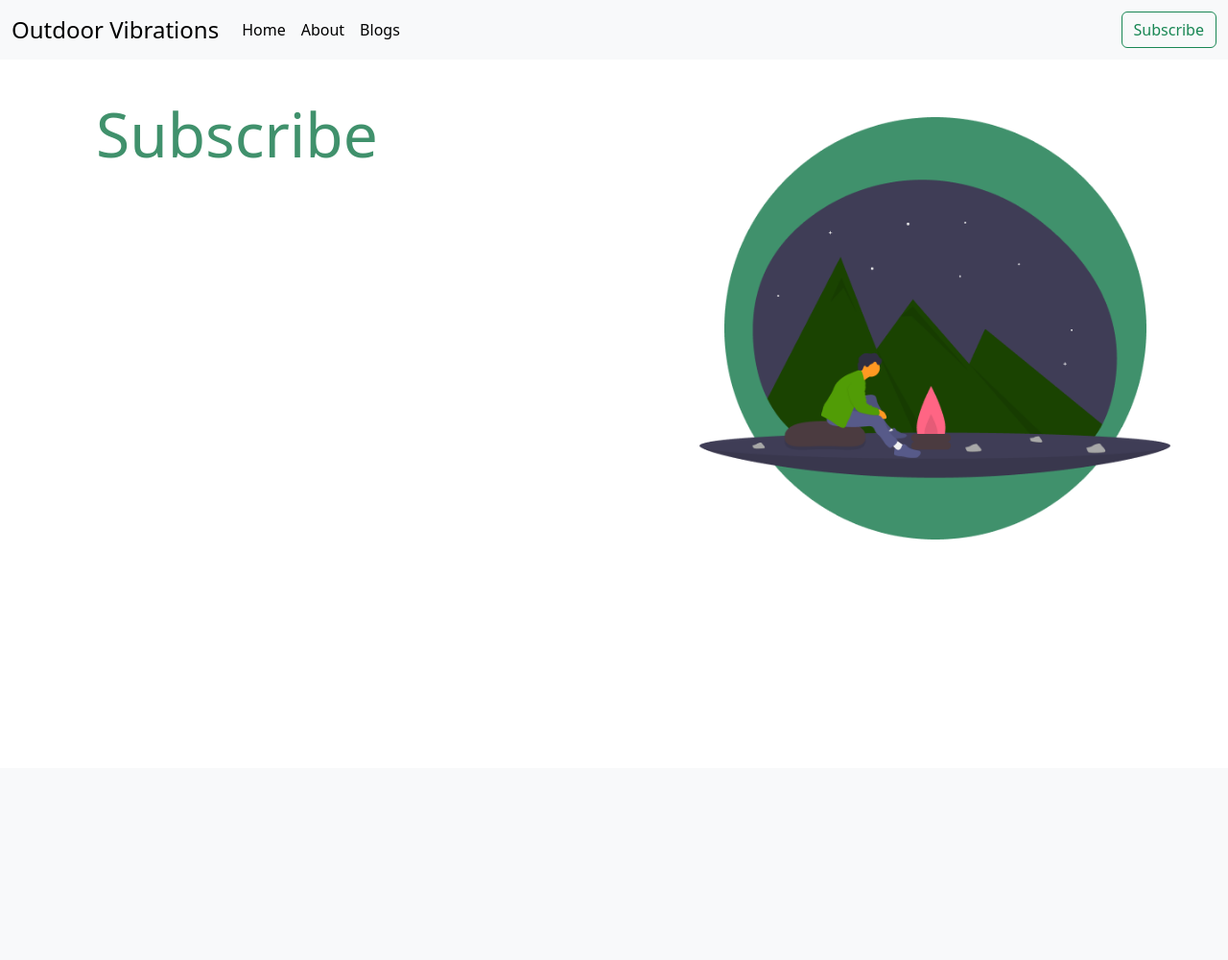
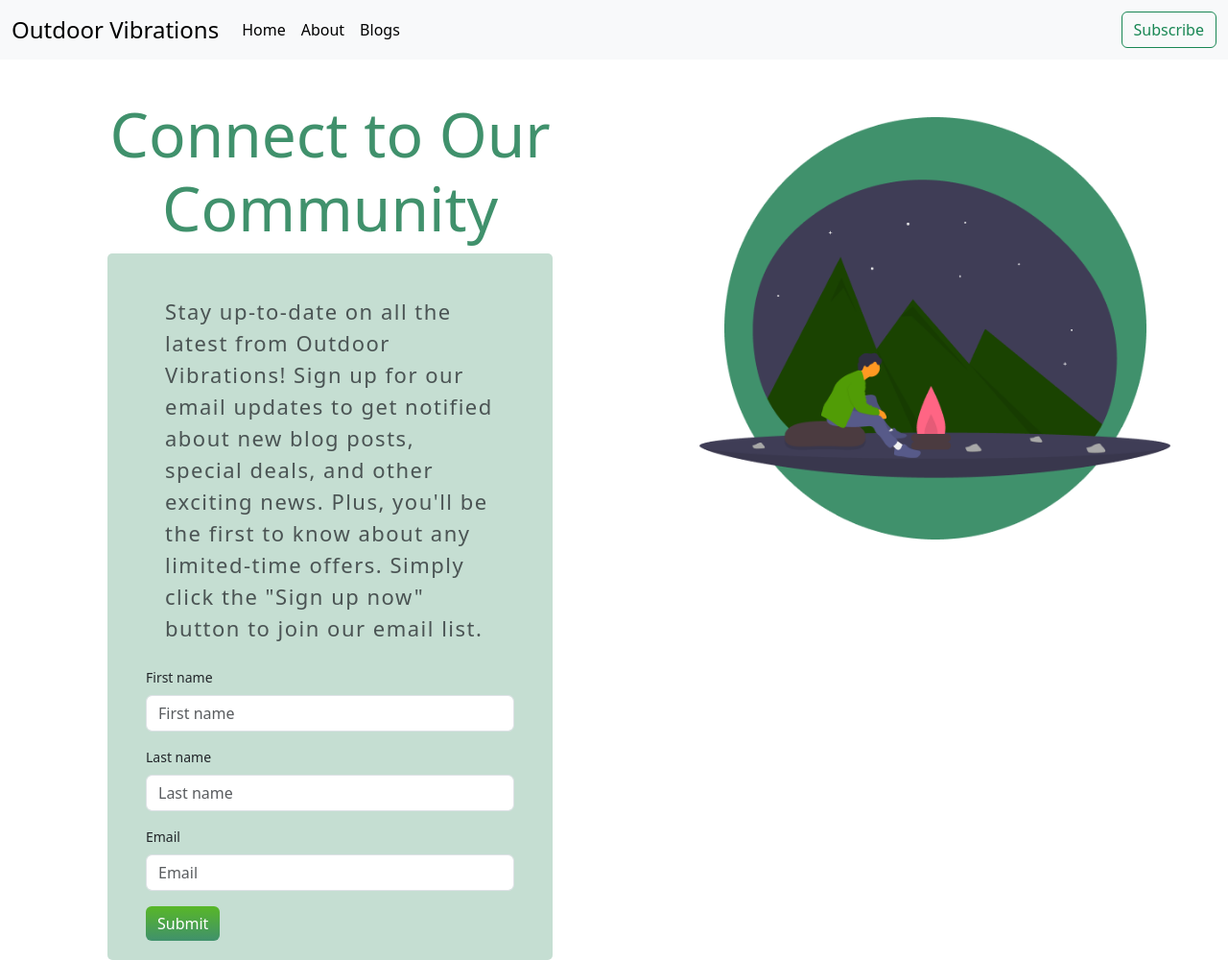
Before and after one commit to CESAR-JARAMILLO/Outdoor-Vibrations-Django, a Django app: page /subscribe/ in a window 1280 px wide. Shown: the whole page at 96% size. Before the commit the page ends 562 px from the top, so only its background shows below. Run offline with Django 4.2, Linux system fonts and the light colour scheme; some libraries are stand-ins or nearby versions.

Commit message:
add and style form

```diff
--- /dev/null
+++ b/blog/forms.py
@@ -0,0 +1,6 @@
+from django import forms
+
+class SubscribeForm(forms.Form):
+    first_name = forms.CharField(max_length=100, widget=forms.TextInput(attrs={'class': 'form-control'}))
+    last_name = forms.CharField(max_length=100, widget=forms.TextInput(attrs={'class': 'form-control'}))
+    email = forms.EmailField(widget=forms.TextInput(attrs={'class': 'form-control'}))
--- /dev/null
+++ b/blog/static/blog/css/subscribe.css
@@ -0,0 +1,40 @@
+* {
+  box-sizing: border-box;
+  margin: 0;
+  padding: 0;
+  text-decoration: none;
+}
+
+h1 {
+  text-align: center;
+}
+
+.form-container {
+  /* width: 90%; */
+}
+
+.form-container form {
+  background-color: rgba(64, 145, 108, 0.3);
+  padding: 20px 40px;
+  border-radius: 5px;
+  font-size: 14px;
+}
+
+.form-container h2 {
+  font-size: 28px;
+  text-align: center;
+  margin-bottom: 30px;
+}
+
+.form-container input.form-control {
+  height: 38px;
+}
+
+.form-container textarea.form-control {
+  height: 100px;
+}
+
+.form-container button {
+  background: linear-gradient(180deg,#58b727,#40916c);
+  border: none;
+}
--- a/blog/templates/blog/subscribe.html
+++ b/blog/templates/blog/subscribe.html
@@ -12,7 +12,7 @@
       <meta http-equiv="X-UA-Compatible" content="IE=edge">
       <meta name="viewport" content="width=device-width, initial-scale=1.0">
       <link rel="stylesheet" href="{% static 'blog/css/index.css' %}">
-      {% comment %} <link rel="stylesheet" href="{% static 'blog/css/about.css' %}"> {% endcomment %}
+      <link rel="stylesheet" href="{% static 'blog/css/subscribe.css' %}">
       <title>About</title>
   </head>
   <body>
@@ -22,8 +22,20 @@
     <main>
       <div class="left-container container">
         <h1>
-          Subscribe
+          Connect to Our Community
         </h1>
+        <div class="form-container container">
+          <form method='POST' action='.' class="form">
+            {% comment %} <h2 id="form-title">Contact Form</h2> {% endcomment %}
+            <p class="form-text">Stay up-to-date on all the latest from Outdoor Vibrations! Sign up for our email updates to get notified about new blog posts, special deals, and other exciting news. Plus, you'll be the first to know about any limited-time offers. Simply click the "Sign up now" button to join our email list.</p>
+            {% csrf_token %}
+
+            {% bootstrap_form form %}
+
+            {% bootstrap_button "Submit" button_type="submit" button_class="btn-primary" size="lg" %}
+
+          </form>
+        </div>
       </div>
       <div class="right-container container">
         <img src="{% static 'blog/images/landing-pic.png' %}" class="img-fluid" alt="person with campfire">
--- a/blog/views.py
+++ b/blog/views.py
@@ -1,5 +1,8 @@
-from django.shortcuts import render, get_object_or_404
+from django.shortcuts import render, get_object_or_404, redirect
+from django.core.mail import send_mail
+from django.template.loader import render_to_string
 from .models import BlogPost
+from .forms import SubscribeForm
 
 # Create your views here.
 def index(request):
@@ -8,8 +11,31 @@ def index(request):
 def about(request):
   return render(request, 'blog/about.html')
 
+# def subscribe(request):
+#   return render(request, 'blog/subscribe.html')
+
 def subscribe(request):
-  return render(request, 'blog/subscribe.html')
+    if request.method == 'POST':
+        form = SubscribeForm(request.POST)
+
+        if form.is_valid():
+            name = form.cleaned_data['name']
+            email = form.cleaned_data['email']
+            content = form.cleaned_data['content']
+
+            html = render_to_string('base/emails/contactform.html', {
+                'name':name,
+                'email':email,
+                'content':content
+            })
+
+            send_mail('The contact form subject', 'This is the message', 'noreply@code.com', ['cesarjaramillodev@gmail.com'], html_message=html)
+
+            return redirect('/thankyou/')
+    else:
+        form = SubscribeForm()
+
+    return render(request, 'blog/subscribe.html', {'form':form})
 
 def blog_post(request, pk):
     post = get_object_or_404(BlogPost, pk=pk)
```
